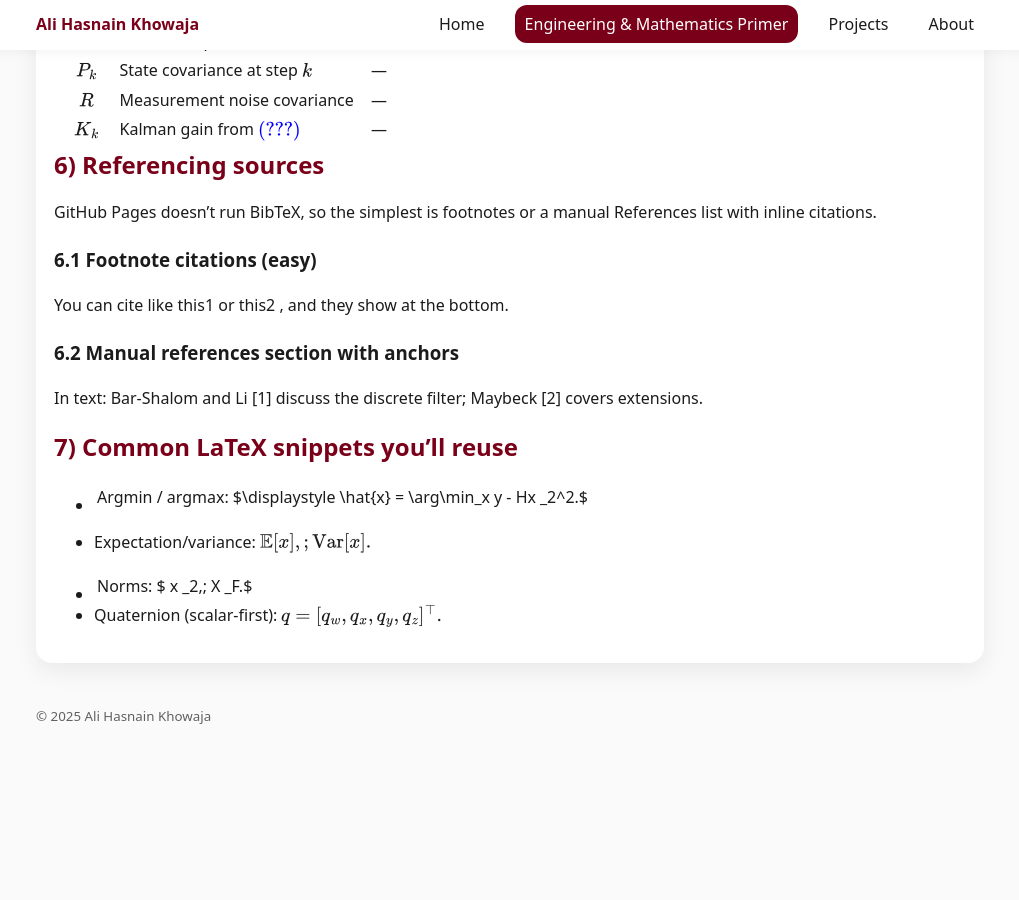
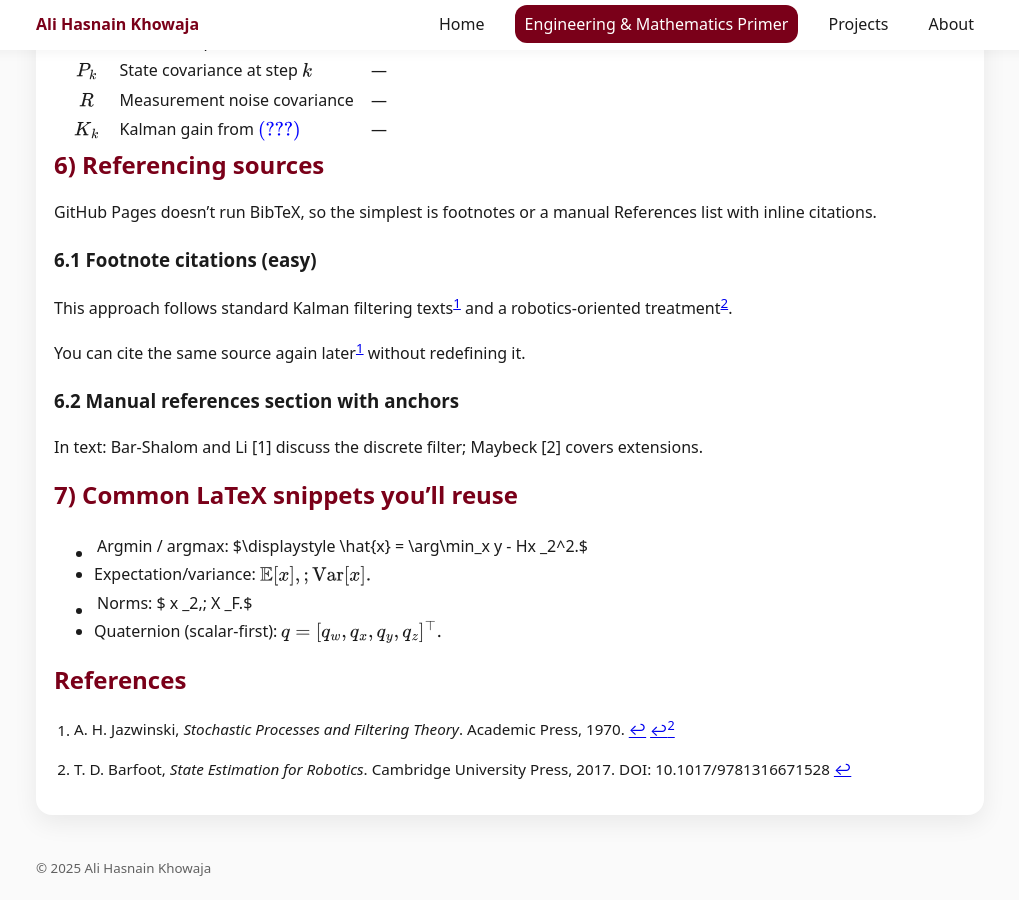
Before and after one commit to khowaja17/khowaja17.github.io, a Jekyll site: the page built from _primer/latex-md-html-howto.md, in a window 1280 px wide and 900 px high, scrolled down 1837 px. Shown: the whole window, without its empty margins (130-1149 px from the left). Built offline with Jekyll 4.4.1, drawn with Linux system fonts in a browser that asks for light colours; before the commit the page ends 2585 px from its top, so only the background shows below that.

Commit message:
Update latex-md-html-howto.md

```diff
--- a/_primer/latex-md-html-howto.md
+++ b/_primer/latex-md-html-howto.md
@@ -108,9 +108,9 @@ GitHub Pages doesn’t run BibTeX, so the simplest is footnotes or a manual Refe
 
 ### 6.1 Footnote citations (easy)
 
-You can cite like this1
- or this2
-, and they show at the bottom.
+This approach follows standard Kalman filtering texts[^jazwinski] and a robotics-oriented treatment[^barfoot].
+
+You can cite the same source again later[^jazwinski] without redefining it.
 
 ### 6.2 Manual references section with anchors
 
@@ -121,9 +121,10 @@ In text: Bar-Shalom and Li [1]
 ## 7) Common LaTeX snippets you’ll reuse
 
 - Argmin / argmax: $\displaystyle \hat{x} = \arg\min_x |y - Hx|_2^2.$
+- Expectation/variance: $\mathbb{E}[x],; \mathrm{Var}[x].$
+- Norms: $|x|_2,; |X|_F.$
+- Quaternion (scalar-first): $q = [q_w, q_x, q_y, q_z]^\top.$
 
-- Expectation/variance: $\mathbb{E}[x],; \mathrm{Var}[x].$
-
-- Norms: $|x|_2,; |X|_F.$
-
-- Quaternion (scalar-first): $q = [q_w, q_x, q_y, q_z]^\top.$
+## References
+[^jazwinski]: A. H. Jazwinski, *Stochastic Processes and Filtering Theory*. Academic Press, 1970.
+[^barfoot]: T. D. Barfoot, *State Estimation for Robotics*. Cambridge University Press, 2017. DOI: 10.1017/9781316671528
```
